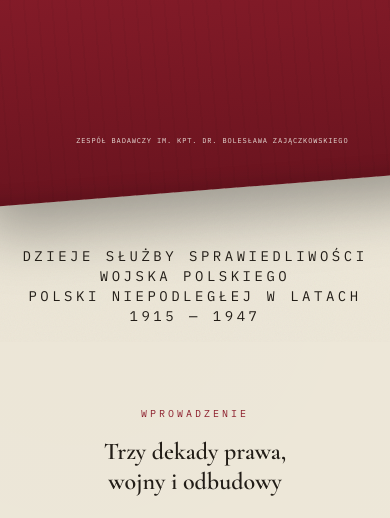
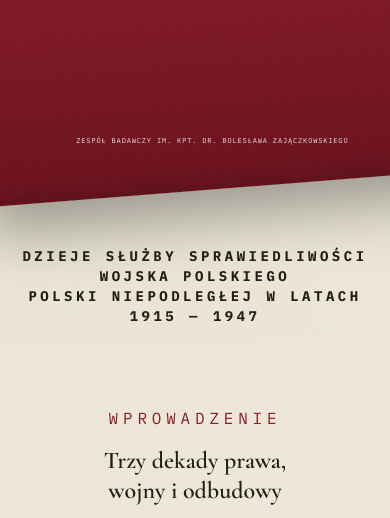
Before and after one commit to Mieszek123/HISTORIA-S-DOWNICTWA-WOJSKOWEGO, a plain HTML site: page index.html in a window 390 px wide. Shown: the part 502-1020 px from the top of the page. Drawn offline with nearby package versions, Linux system fonts and the light colour scheme.

Commit message:
font black

```diff
--- a/index.html
+++ b/index.html
@@ -246,7 +246,7 @@
 
   <!-- ROK ORAZ PRZYCISK "PRZEWIŃ" -->
   <div class="absolute bottom-4 sm:bottom-6 md:bottom-10 left-0 right-0 z-20 text-center flex flex-col items-center px-4 sm:px-6">
-    <p class="fade-up [animation-delay:.55s] font-mono text-sm sm:text-lg md:text-lg tracking-[0.25em] sm:tracking-[0.4em] text-ink uppercase">
+    <p class="fade-up [animation-delay:.55s] font-black font-mono text-sm sm:text-lg md:text-lg tracking-[0.25em] sm:tracking-[0.4em] text-ink uppercase">
       Dzieje służby sprawiedliwości Wojska Polskiego<br>
       Polski niepodległej w latach 1915 — 1947
     </p>
@@ -257,7 +257,7 @@
 <!-- WPROWADZENIE -->
 <section id="wprowadzenie" class="relative py-16 sm:py-24 md:py-32 px-4 sm:px-6">
   <div class="max-w-3xl mx-auto text-center">
-    <p class="font-mono text-[10px] sm:text-[11px] uppercase tracking-[0.3em] text-crimson mb-4 sm:mb-6">Wprowadzenie</p>
+    <p class="font-mono textś-[10px] sm:text-[11px] uppercase tracking-[0.3em] text-crimson mb-4 sm:mb-6">Wprowadzenie</p>
     <h2 class="font-display text-2xl sm:text-3xl md:text-5xl font-semibold mb-6 sm:mb-8 leading-tight">
       Trzy dekady prawa,<br>wojny i odbudowy
     </h2>
```
